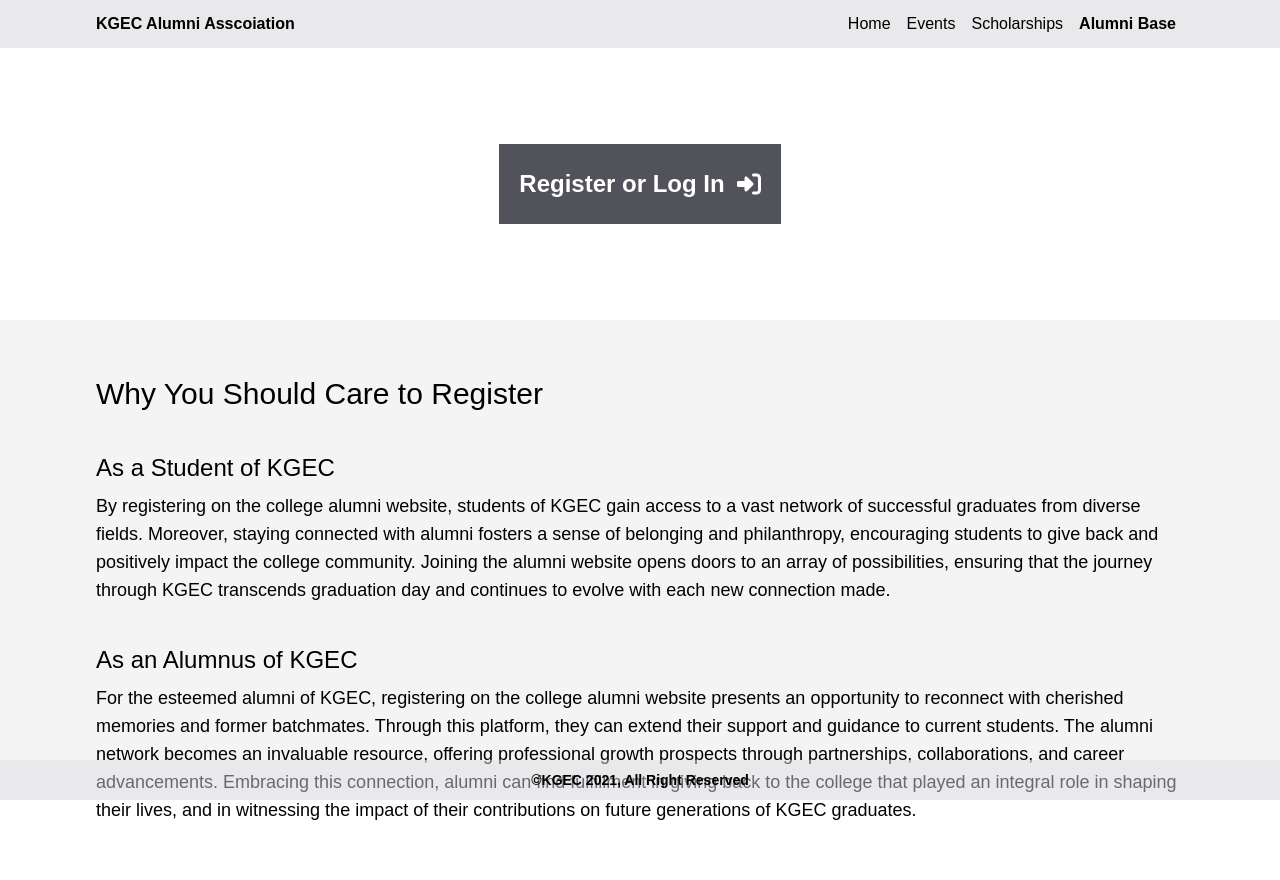
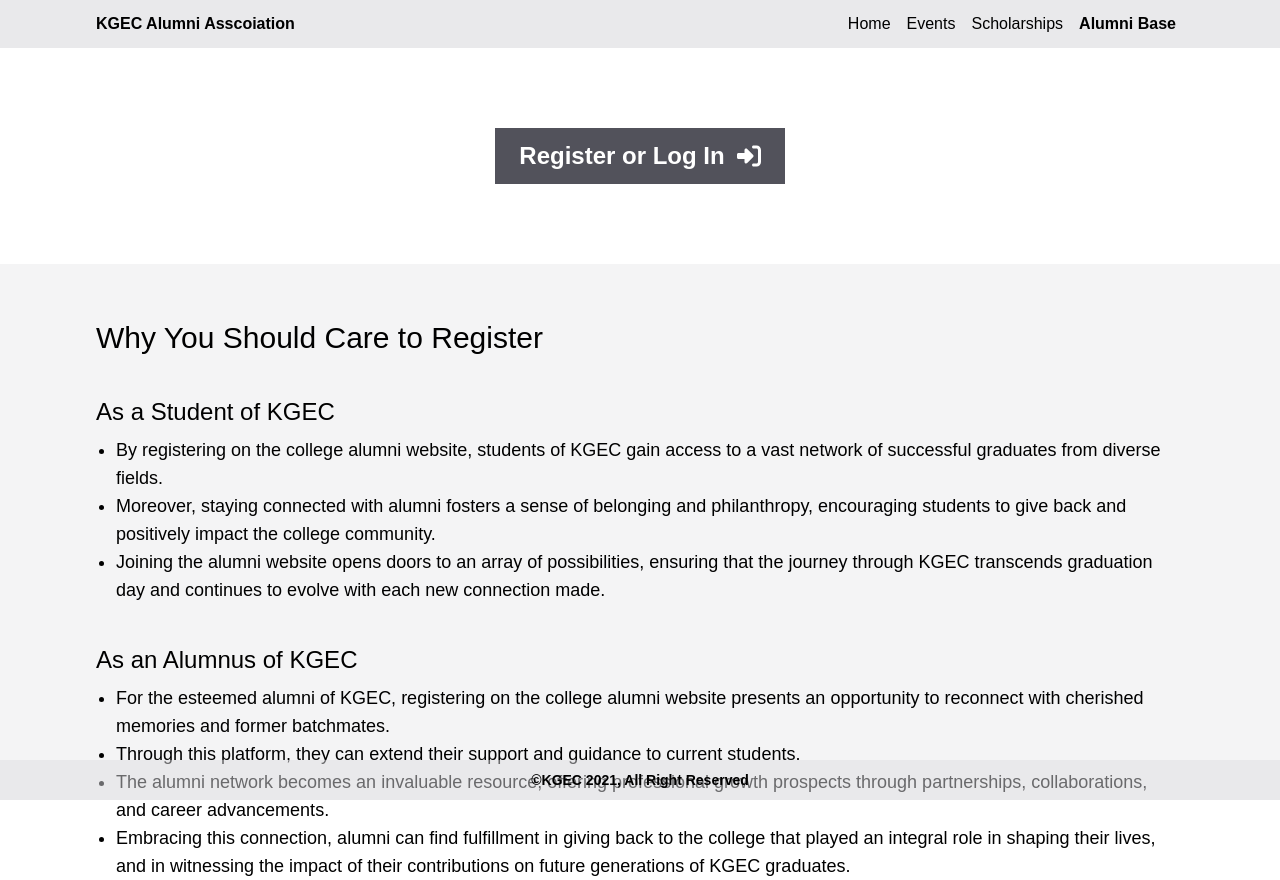
Before and after one commit to kgec-alumni-interaction-cell/website, a Next.js app: page /alumnibase in a window 1280 px wide. Before the commit the page ends 824 px from the top, so only its background shows below. Built offline with nearby package versions, Linux system fonts and the light colour scheme; no server answers; a web font is replaced by a local one.

Commit message:
fix: added bullets

```diff
--- a/src/pages/alumnibase/index.tsx
+++ b/src/pages/alumnibase/index.tsx
@@ -8,11 +8,11 @@ function AlumiBase() {
   if (!session)
     return (
       <Layout>
-        <section className="min-w-ful flex flex-col p-8 py-14 lg:p-24">
+        <section className="min-w-ful flex flex-col p-8 py-14 lg:p-20">
           <div className="flex-grow mx-auto">
             <button
               onClick={() => signIn()}
-              className="bg-zinc-600 hover:bg-zinc-700 text-white font-bold text-md lg:text-2xl lg:min-w-fit px-3 lg:px-5 py-5 lg:py-6 flex items-center"
+              className="bg-zinc-600 hover:bg-zinc-700 text-white font-bold text-md lg:text-2xl lg:min-w-fit px-[24px] lg:px-[24px] py-[8px] lg:py-[12px] flex items-center"
             >
               Register or Log In
               <span className="ml-3">
@@ -29,32 +29,54 @@ function AlumiBase() {
           </div>
         </section>
 
-        <div className="min-w-full lg:h-[calc(100vh-272px-48px-40px)] flex flex-col bg-zinc-100 p-8 lg:px-24 lg:py-14">
+        <div className="min-w-full lg:h-[calc(100vh-216px-48px-40px)] flex flex-col bg-zinc-100 p-8 lg:px-24 lg:py-14">
           <p className="text-3xl mb-10">Why You Should Care to Register</p>
           <p className="text-2xl mb-2">As a Student of KGEC</p>
           <p className="mb-10 lg:text-lg">
-            By registering on the college alumni website, students of KGEC gain
-            access to a vast network of successful graduates from diverse
-            fields. Moreover, staying connected with alumni fosters a sense of
-            belonging and philanthropy, encouraging students to give back and
-            positively impact the college community. Joining the alumni website
-            opens doors to an array of possibilities, ensuring that the journey
-            through KGEC transcends graduation day and continues to evolve with
-            each new connection made.
+            <ul className="list-disc px-5">
+              <li>
+                By registering on the college alumni website, students of KGEC
+                gain access to a vast network of successful graduates from
+                diverse fields.
+              </li>
+              <li>
+                Moreover, staying connected with alumni fosters a sense of
+                belonging and philanthropy, encouraging students to give back
+                and positively impact the college community.{" "}
+              </li>
+              <li>
+                Joining the alumni website opens doors to an array of
+                possibilities, ensuring that the journey through KGEC transcends
+                graduation day and continues to evolve with each new connection
+                made.
+              </li>
+            </ul>
           </p>
 
           <p className="text-2xl mb-2">As an Alumnus of KGEC</p>
           <p className="mb-10 lg:text-lg">
-            For the esteemed alumni of KGEC, registering on the college alumni
-            website presents an opportunity to reconnect with cherished memories
-            and former batchmates. Through this platform, they can extend their
-            support and guidance to current students. The alumni network becomes
-            an invaluable resource, offering professional growth prospects
-            through partnerships, collaborations, and career advancements.
-            Embracing this connection, alumni can find fulfillment in giving
-            back to the college that played an integral role in shaping their
-            lives, and in witnessing the impact of their contributions on future
-            generations of KGEC graduates.
+            <ul className="list-disc px-5">
+              <li>
+                For the esteemed alumni of KGEC, registering on the college
+                alumni website presents an opportunity to reconnect with
+                cherished memories and former batchmates.
+              </li>
+              <li>
+                Through this platform, they can extend their support and
+                guidance to current students.
+              </li>
+              <li>
+                The alumni network becomes an invaluable resource, offering
+                professional growth prospects through partnerships,
+                collaborations, and career advancements.
+              </li>
+              <li>
+                Embracing this connection, alumni can find fulfillment in giving
+                back to the college that played an integral role in shaping
+                their lives, and in witnessing the impact of their contributions
+                on future generations of KGEC graduates.
+              </li>
+            </ul>
           </p>
         </div>
       </Layout>
```
